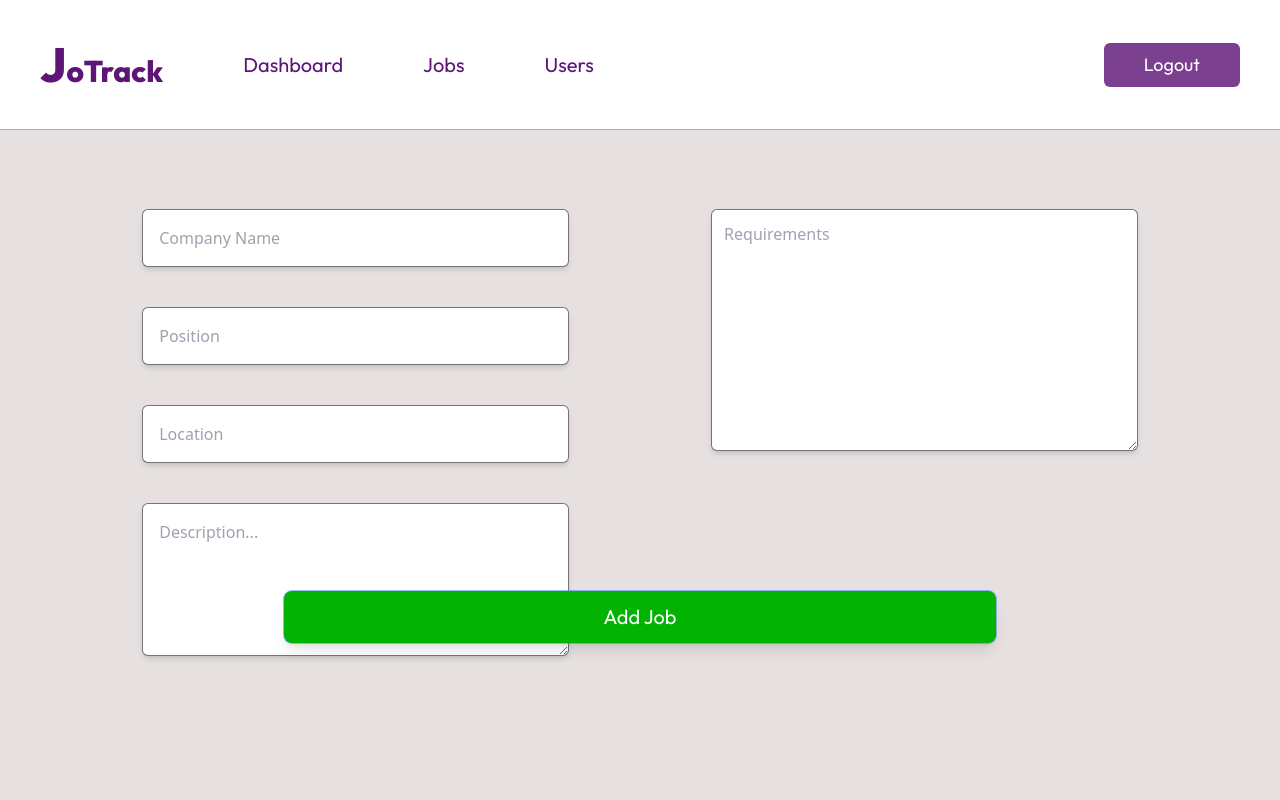
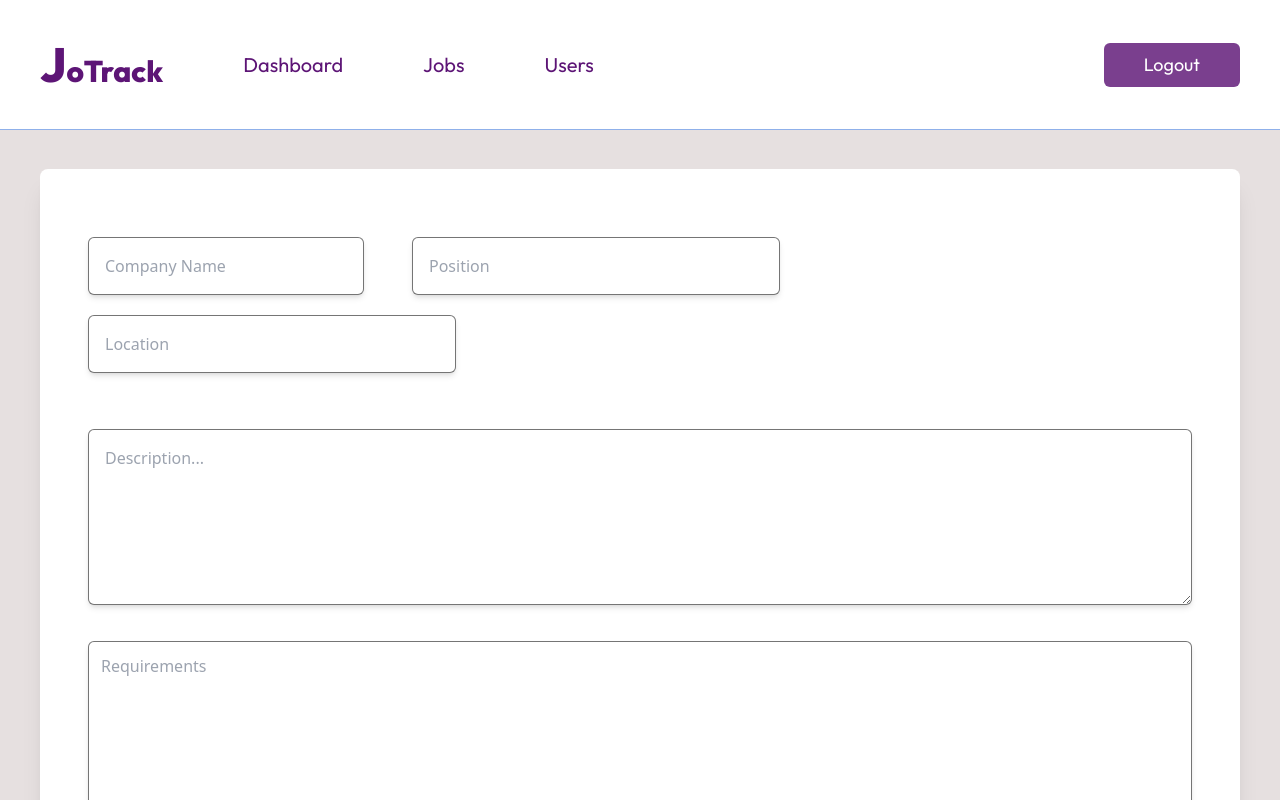
Before and after one commit to jayden-n/jotrack, a React (Vite) app in the folder client/: page /admin/jobs/add in a window 1280 px wide. Shown: the top 800 px of the page. Built offline with nearby package versions, Linux system fonts and the light colour scheme.

Commit message:
ui modifications

```diff
--- a/client/src/pages/admin/AddJob.tsx
+++ b/client/src/pages/admin/AddJob.tsx
@@ -18,7 +18,8 @@ const AddJob: React.FC = () => {
 				!description ||
 				!requirements
 			) {
-				alert('All fields must be filled');
+				toast.warning('All fields must be filled')
+
 			} else {
 				setCompanyName('');
 				setPosition('');
@@ -43,16 +44,20 @@ const AddJob: React.FC = () => {
 			}
 		};
 
+		const divStyle = 'md:mb-4 md:flex md:flex-wrap  gap-x-12 pt-5 '
+		const btnStyle = 'font-outfit text-white text-normal text-center md:text-xl  md:px-5 md:py-1 rounded-lg p-2 hover:opacity-90 shadow-xl ring-1'
+
 		return (
 			<div>
-				<div className="md:mt-20 mt-10 mb-5 mx-4 md:mx-0">
-					<form className="grid grid-col-1 md:grid-cols-9 ">
-						<div className="md:col-start-2 md:col-end-5  row-span-full w-full">
+				<div className="sm:grid sm:grid-cols-1 md:mt-10 mt-10 mb-5 mx-4 md:mx-0">
+					<form className="md:mx-10 rounded-lg shadow-xl bg-white p-12  overflow-hidden	">
+						<div className=" ">
+							<div className={`${divStyle} `}>
 								<input
 									placeholder="Company Name"
 									type="text"
 									value={companyName}
-								className="md:mb-10 md:p-4 mb-5 p-3 w-full border rounded-md shadow-md
+									className=" md:p-4 p-3 mb-5 md:w-1/4 w-full border rounded-md shadow-md
 									shadow-black-500/50 border-gray"
 									onChange={(e) => setCompanyName(e.target.value)}
 								/>
@@ -61,30 +66,34 @@ const AddJob: React.FC = () => {
 									placeholder="Position"
 									type="text"
 									value={position}
-								className=" md:mb-10 md:p-4 mb-5 w-full p-3 border rounded-md shadow-md
+									className=" md:p-4 mb-5 md:w-1/3 w-full p-3 border rounded-md shadow-md
 									shadow-black-500/50  border-gray"
 									onChange={(e) => setPosition(e.target.value)}
 								/>
+
 
 								<input
 									placeholder="Location"
 									type="text"
 									value={location}
-								className=" md:mb-10 md:p-4  mb-5 w-full p-3 border rounded-md shadow-md
+									className="  md:p-4  mb-5  md:w-2/6	 w-full p-3 border rounded-md shadow-md
 									shadow-black-500/50  border-gray"
 									onChange={(e) => setLocation(e.target.value)}
 								/>
+							</div>
 
+							<div className={`${divStyle}`}>
 								<textarea
 									placeholder="Description..."
 									value={description}
-								className=" md:mb-0 mb-5 md:p-4 w-full md:h-2/5 p-3 border rounded-md
+									className="  md:p-4 w-full md:h-44 p-3 border rounded-md
 									shadow-md shadow-black-500/50 border-gray"
 									onChange={(e) => setDescription(e.target.value)}
 								/>
 							</div>
+						</div>
 
-						<div className="md:col-start-6 md:col-end-9 ">
+						<div className={`${divStyle}`}>
 							<textarea
 								placeholder="Requirements"
 								value={requirements}
@@ -95,12 +104,14 @@ const AddJob: React.FC = () => {
 								onChange={(e) => setRequirements(e.target.value)}
 							/>
 						</div>
-
-						<div className="md:col-start-3 md:col-end-8 md:mt-0 mt-5  ">
+						<hr className="my-5 md:mt-20 border-t border-grey500"/>
+						<div className=" flex md:mt-0 mt-5 md:justify-end gap-5 justify-center ">
+							<Link to={'/admin/jobs'} className={`bg-cancelRed ${btnStyle}`}>
+								Cancel
+							</Link>
 							<button
 								onClick={onAdd}
-								className="bg-green font-outfit text-white text-normal text-xl w-full py-3
-                                  rounded-lg hover:opacity-90 shadow-lg ring-1"
+								className={`bg-green ${btnStyle}` }
 							>
 								Add Job
 							</button>
--- a/client/src/pages/admin/NavBar.tsx
+++ b/client/src/pages/admin/NavBar.tsx
@@ -17,11 +17,9 @@ export default function NavBar() {
       }
 
 
-	  const dropDownStyle: React.CSSProperties = {
+	  const dropDownStyle = 'transform duration-300 ease-in-out' // fix transition later
 
-        transition: 'transform 0.3s ease-in-out', // fix transition later
 
-    };
 
 
 
@@ -82,7 +80,7 @@ export default function NavBar() {
 			{/*==== DropDown Menu for mobile screen ===*/}
 				<li className="ml-auto md:hidden">
 					<button onClick={dropDownOnClick}>
-					<RiArrowDropDownLine  />
+					<RiArrowDropDownLine size={45}  />
 					</button>
 					{dropDown && <DropDownMenu />}
 				</li>
--- a/client/tailwind.config.js
+++ b/client/tailwind.config.js
@@ -32,6 +32,8 @@ export default {
 			passwordGrey: '#E8E8E8',
 			updateBtnColor: '#33A7EF',
 			black: '#000000',
+			cancelRed: '#C71F08',
+			grey500: '#9e9e9e',
 			// slate colors
 			slate300: '#CBD5E1',
 			slate500: '#64748B',
```
Lines whose indentation alone changed are shown as unchanged.
